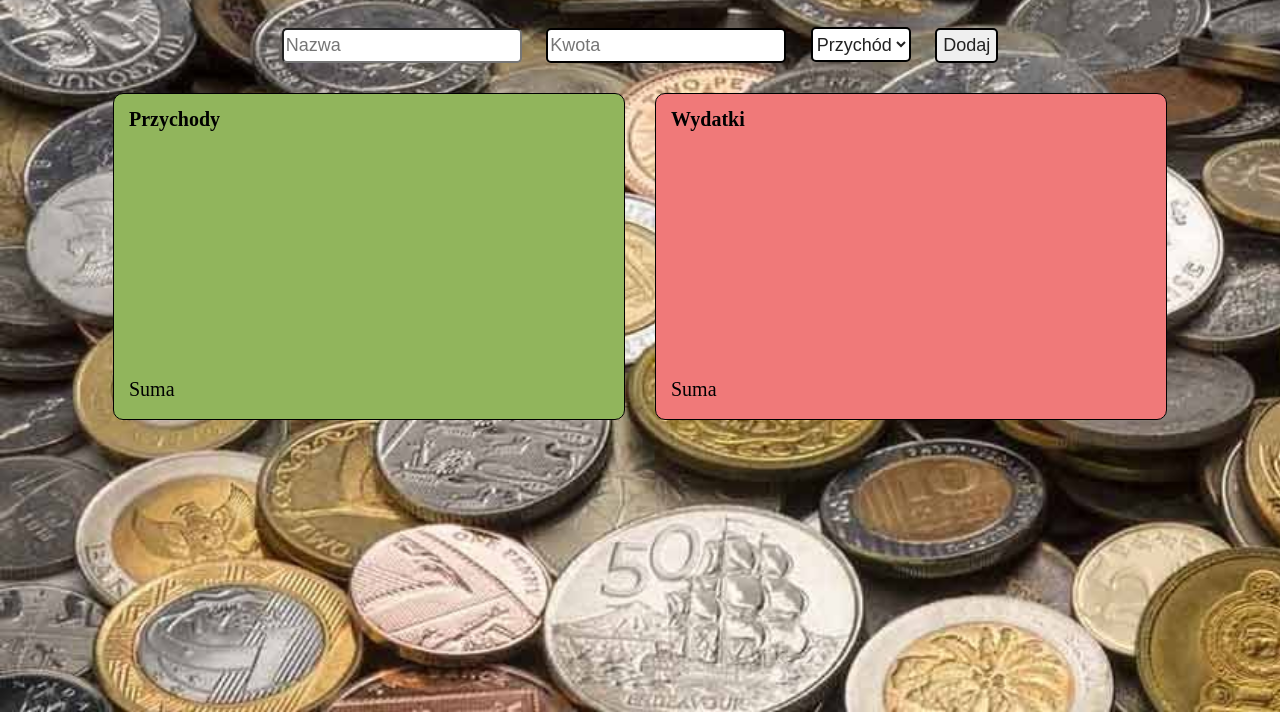
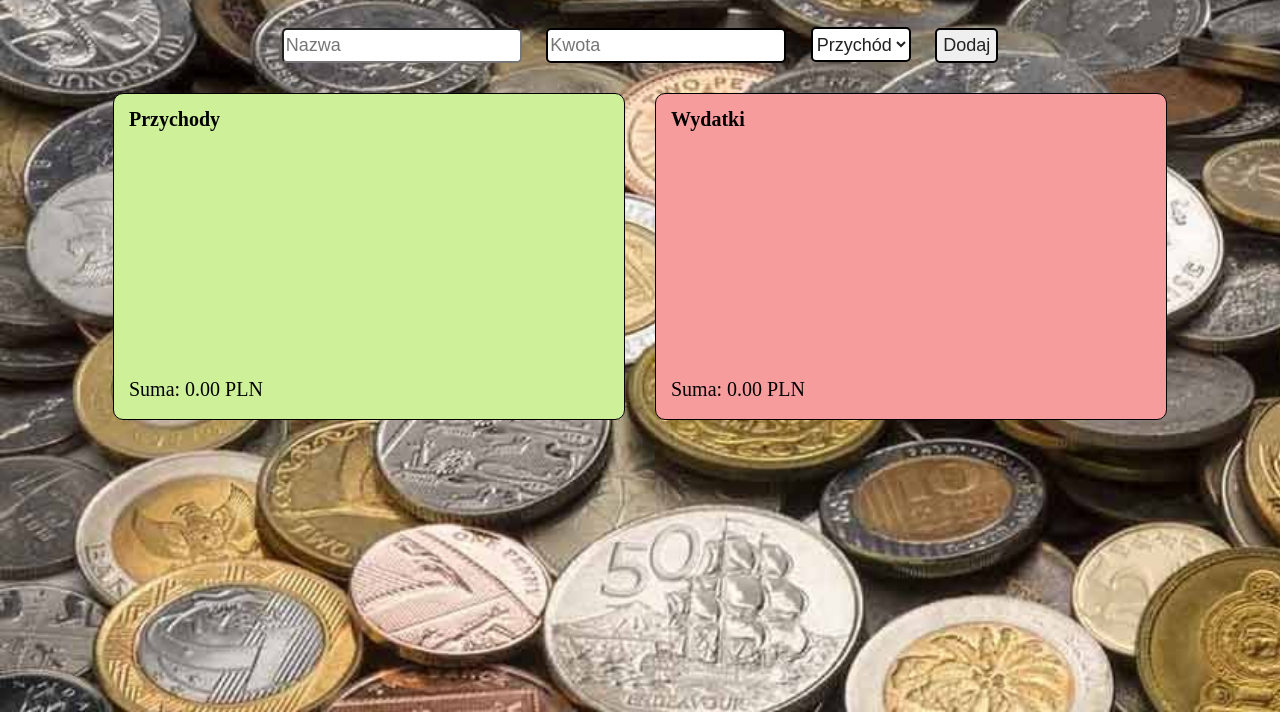
Before and after one commit to Ola129/Projekt_1_js, a plain HTML site: page index.html in a window 1280 px wide. Shown: the part 88-800 px from the top of the page. Drawn offline with Linux system fonts and the light colour scheme.

Commit message:
add project 1

```diff
--- a/index.js
+++ b/index.js
@@ -1,7 +1,8 @@
 "use strict";
 
-let incomes = [];
-let expenses = [];
+let incomes = JSON.parse(localStorage.getItem("incomes")) || [];
+let expenses = JSON.parse(localStorage.getItem("expenses")) || [];
+update();
 
 document.getElementById("form").addEventListener("submit", function (event) {
   event.preventDefault();
@@ -13,6 +14,8 @@ document.getElementById("form").addEventListener("submit", function (event) {
   } else {
     expenses.push({ name, amount });
   }
+  localStorage.setItem("incomes", JSON.stringify(incomes));
+  localStorage.setItem("expenses", JSON.stringify(expenses));
   update();
 });
 
@@ -52,6 +55,8 @@ function updateList(id, items, totalId) {
       deleteButton.classList.add("delete-button");
       deleteButton.addEventListener("click", function () {
         items.splice(index, 1);
+        localStorage.setItem("incomes", JSON.stringify(incomes));
+        localStorage.setItem("expenses", JSON.stringify(expenses));
         update();
       });
       li.appendChild(editButton);
--- a/style/style.css
+++ b/style/style.css
@@ -50,7 +50,7 @@ h2.accountBalance {
   display: flex;
   flex-direction: column;
   color: rgba(255, 255, 255, 0.783);
-  background-color: rgb(145, 181, 92);
+  background-color: rgb(205, 240, 153);
   font-size: 20px;
   border: 1px solid black;
   margin: 15px 15px;
@@ -62,7 +62,7 @@ h2.accountBalance {
   display: flex;
   flex-direction: column;
   color: rgba(255, 255, 255, 0.783);
-  background-color: rgb(240, 121, 121);
+  background-color: rgb(247, 156, 156);
   font-size: 20px;
   border: 1px solid black;
   margin: 15px 15px;
```
